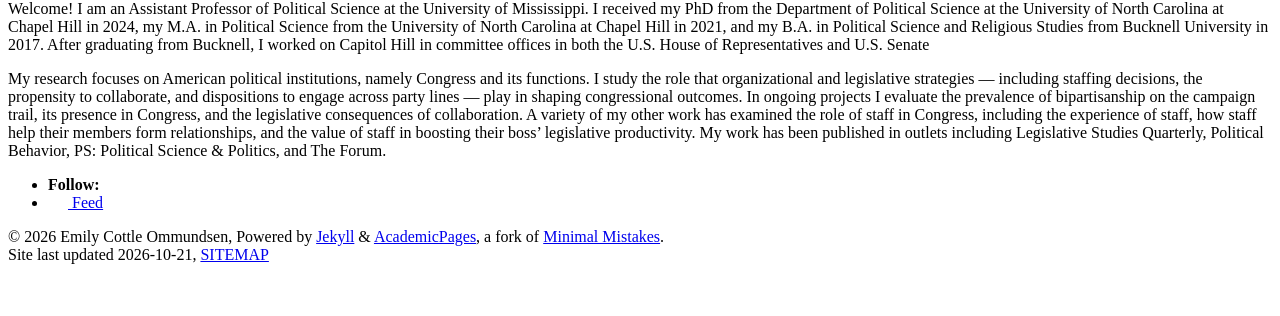
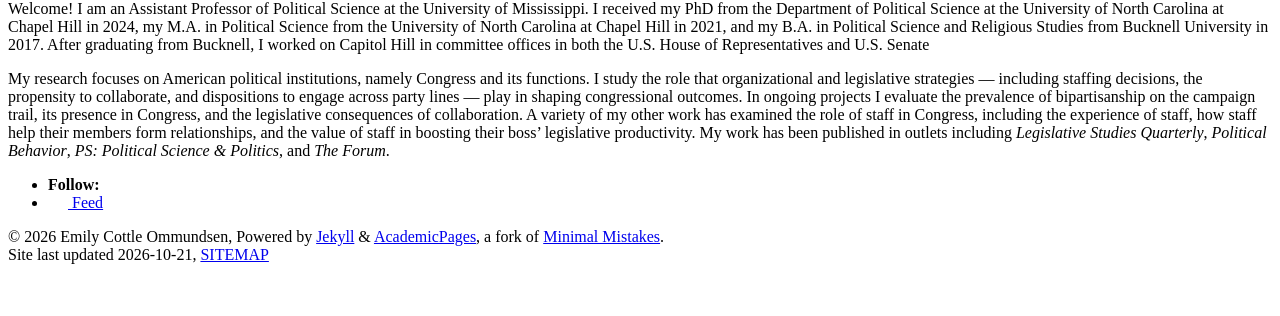
Before and after one commit to ecommundsen/ecommundsen, a Jekyll site: the page built from _pages/about.md, in a window 1280 px wide. Shown: the part 595-911 px from the top of the page. Built offline with Jekyll 4.4.1, drawn with Linux system fonts in a browser that asks for light colours; nearby versions of some CDN libraries; a script bundle is joined from its source files by our own code; library files that are not in the unit come from our copies; a style sheet for code colours, icons or effects is not loaded.

```diff
--- a/_pages/about.md
+++ b/_pages/about.md
@@ -9,4 +9,4 @@ redirect_from:
 
 Welcome! I am an Assistant Professor of Political Science at the University of Mississippi. I received my PhD from the Department of Political Science at the University of North Carolina at Chapel Hill in 2024, my M.A. in Political Science from the University of North Carolina at Chapel Hill in 2021, and my B.A. in Political Science and Religious Studies from Bucknell University in 2017. After graduating from Bucknell, I worked on Capitol Hill in committee offices in both the U.S. House of Representatives and U.S. Senate
 
-My research focuses on American political institutions, namely Congress and its functions. I study the role that organizational and legislative strategies — including staffing decisions, the propensity to collaborate, and dispositions to engage across party lines — play in shaping congressional outcomes. In ongoing projects I evaluate the prevalence of bipartisanship on the campaign trail, its presence in Congress, and the legislative consequences of collaboration. A variety of my other work has examined the role of staff in Congress, including the experience of staff, how staff help their members form relationships, and the value of staff in boosting their boss’ legislative productivity. My work has been published in outlets including Legislative Studies Quarterly, Political Behavior, PS: Political Science & Politics, and The Forum.
+My research focuses on American political institutions, namely Congress and its functions. I study the role that organizational and legislative strategies — including staffing decisions, the propensity to collaborate, and dispositions to engage across party lines — play in shaping congressional outcomes. In ongoing projects I evaluate the prevalence of bipartisanship on the campaign trail, its presence in Congress, and the legislative consequences of collaboration. A variety of my other work has examined the role of staff in Congress, including the experience of staff, how staff help their members form relationships, and the value of staff in boosting their boss’ legislative productivity. My work has been published in outlets including <i>Legislative Studies Quarterly</i>, <i>Political Behavior</i>, <i>PS: Political Science & Politics</i>, and <i>The Forum</i>.
```
